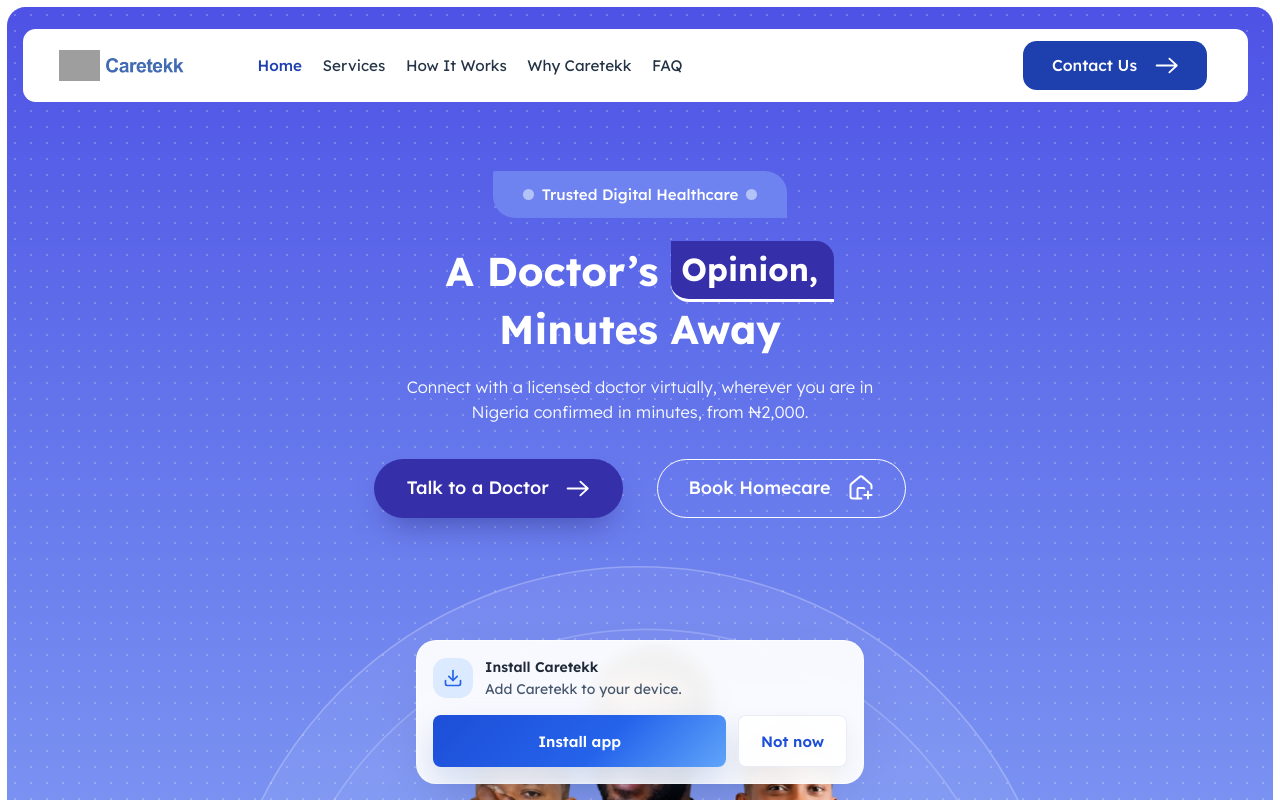
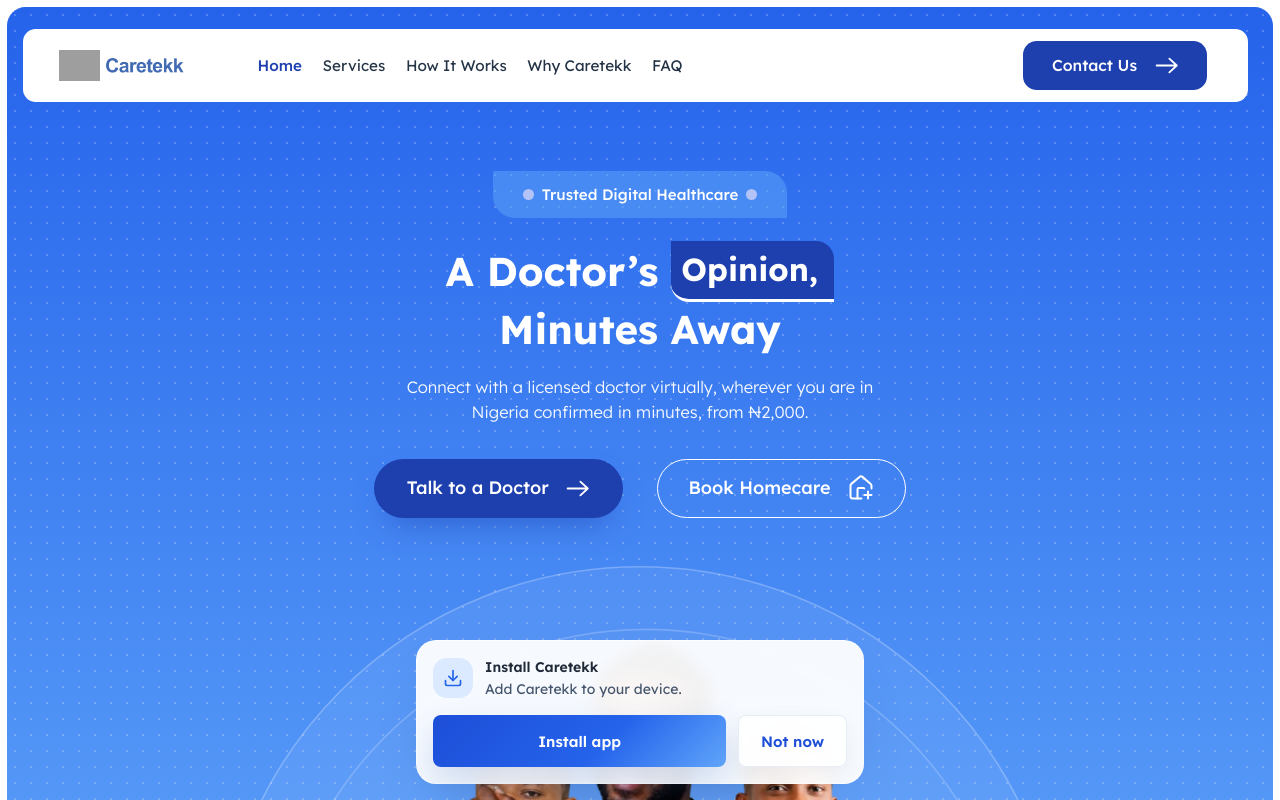
Before and after one commit to akordonald15-hue/telehealthapp-frontend, a Next.js app: page / in a window 1280 px wide. Shown: the top 800 px of the page. Built offline with nearby package versions, Linux system fonts and the light colour scheme; grey boxes are pictures that could not be loaded.

Commit message:
updated the landing page with the right text and background color

```diff
--- a/src/app/globals.css
+++ b/src/app/globals.css
@@ -238,76 +238,6 @@
 @media (min-width: 1024px) {
   .lp-scale {
     zoom: calc(tan(atan2(min(100cqw, 1920px), 1000px)));
-  }
-}
-
-.ct-wave-btn {
-  --wave-ease: cubic-bezier(0.45, 0, 0.2, 1);
-  position: relative;
-  isolation: isolate;
-  overflow: hidden;
-  transition: color 400ms var(--wave-ease);
-}
-
-.ct-wave-btn::after {
-  content: "";
-  position: absolute;
-  z-index: -1;
-  left: 100%;
-  top: 100%;
-  width: 280px;
-  height: 280px;
-  margin: -140px 0 0 -140px;
-  border-radius: 30%;
-  background: linear-gradient(to right, var(--wave), color-mix(in srgb, var(--wave) 72%, transparent));
-  translate: 50px 50px;
-  scale: 0.3;
-  pointer-events: none;
-  animation: ct-wave-spin 9s linear infinite paused;
-  transition:
-    left 700ms var(--wave-ease),
-    top 700ms var(--wave-ease),
-    translate 700ms var(--wave-ease),
-    scale 700ms var(--wave-ease);
-}
-
-.ct-wave-btn:hover,
-.ct-wave-btn:focus-visible {
-  color: var(--wave-text);
-  transition: color 550ms var(--wave-ease);
-}
-
-.ct-wave-btn:hover::after,
-.ct-wave-btn:focus-visible::after {
-  left: 50%;
-  top: 50%;
-  translate: 0 0;
-  scale: 1;
-  animation-play-state: running;
-  transition-duration: 1400ms;
-}
-
-@keyframes ct-wave-spin {
-  to {
-    rotate: 360deg;
-  }
-}
-
-@media (prefers-reduced-motion: reduce) {
-  .ct-wave-btn::after {
-    left: 50%;
-    top: 50%;
-    translate: 0 0;
-    scale: 1;
-    opacity: 0;
-    animation: none;
-    transition: opacity 200ms ease;
-  }
-
-  .ct-wave-btn:hover::after,
-  .ct-wave-btn:focus-visible::after {
-    opacity: 1;
-    transition-duration: 200ms;
   }
 }
 
--- a/src/components/marketing/hero-slideshow.tsx
+++ b/src/components/marketing/hero-slideshow.tsx
@@ -4,11 +4,11 @@
 import gsap from "gsap";
 import { ScrollTrigger } from "gsap/ScrollTrigger";
 import Image from "next/image";
+import Link from "next/link";
 import { HousePlus } from "lucide-react";
 import { useRef, useState } from "react";
 
 import { ArrowLongRightIcon } from "@/components/marketing/marketing-icons";
-import { WaveButton } from "@/components/ui/wave-button";
 import { heroSlides } from "@/features/marketing/data";
 import { cn } from "@/lib/utils";
 
@@ -112,7 +112,7 @@
         }
       }}
     >
-      <div className="inline-flex h-[47.6px] items-center gap-[8px] rounded-[22px] rounded-br-none rounded-tl-[2px] bg-[#6E83EF] pl-[30.2px] pr-[30px] text-[15.15px] font-medium leading-none text-white max-sm:px-5">
+      <div className="inline-flex h-[47.6px] items-center gap-[8px] rounded-[22px] rounded-br-none rounded-tl-[2px] bg-[#60A5FA80] pl-[30.2px] pr-[30px] text-[15.15px] font-medium leading-none text-white max-sm:px-5">
         <span className="h-[10.6px] w-[10.6px] rounded-full bg-[#B3C2F7]" />
         Trusted Digital Healthcare
         <span className="h-[10.6px] w-[10.6px] rounded-full bg-[#B3C2F7]" />
@@ -165,23 +165,20 @@
       </div>
 
       <div className="mt-[35.15px] flex justify-center gap-[33.9px] max-sm:flex-col max-sm:gap-4">
-        <WaveButton
+        <Link
           href="/register"
-          variant="indigo"
-          className="h-[58.8px] w-[249.5px] gap-[17.6px] rounded-full text-[18px] font-medium leading-none shadow-[0_16px_32px_-14px_rgba(30,27,107,0.55)] max-sm:w-full"
+          className="inline-flex h-[58.8px] w-[249.5px] items-center justify-center gap-[17.6px] rounded-full bg-[#1E40AF] text-[18px] font-medium leading-none text-white shadow-[0_16px_32px_-14px_rgba(30,64,175,0.6)] hover:bg-[#1E3A8A] focus-visible:outline-none focus-visible:ring-4 focus-visible:ring-white/40 max-sm:w-full"
         >
           Talk to a Doctor
           <ArrowLongRightIcon className="h-[17px] w-[23.4px]" />
-        </WaveButton>
-        <WaveButton
+        </Link>
+        <Link
           href="/register"
-          variant="outline"
-          waveTextColor="#362FAA"
-          className="h-[58.8px] w-[249.5px] gap-[16.4px] rounded-full text-[18px] font-medium leading-none max-sm:w-full"
+          className="inline-flex h-[58.8px] w-[249.5px] items-center justify-center gap-[16.4px] rounded-full border border-white text-[18px] font-medium leading-none text-white hover:bg-white/10 focus-visible:outline-none focus-visible:ring-4 focus-visible:ring-white/40 max-sm:w-full"
         >
           Book Homecare
           <HousePlus className="h-[28px] w-[28px]" strokeWidth={1.7} />
-        </WaveButton>
+        </Link>
       </div>
 
       <div className="relative mx-auto mt-[48px] grid h-[447px] w-[850px] max-w-full max-sm:left-1/2 max-sm:h-[316px] max-sm:w-[600px] max-sm:max-w-none max-sm:-translate-x-1/2">
--- a/src/components/marketing/landing-page.tsx
+++ b/src/components/marketing/landing-page.tsx
@@ -53,8 +53,7 @@
       <div className="@container">
         {/* Hero */}
         <section className="lp-scale bg-white px-[7px] pb-[3px] pt-[7px]">
-          <div className="relative overflow-hidden rounded-[18.5px] bg-[linear-gradient(180deg,#4E52E5_0%,#6070EA_35%,#86A2F5_100%)] pt-[163.5px] text-center max-lg:px-4 max-lg:pt-[104px]">
-            {/* Dot grid. The circles behind the team are drawn by HeroSlideshow. */}
+          <div className="relative overflow-hidden rounded-[18.5px] bg-[linear-gradient(180deg,#2563EB_0%,#60A5FA_100%)] pt-[163.5px] text-center max-lg:px-4 max-lg:pt-[104px]">
             <div
               aria-hidden
               className="pointer-events-none absolute inset-0 bg-[radial-gradient(rgb(255_255_255/0.22)_1px,transparent_1.4px)] bg-[size:16px_16px]"
@@ -70,9 +69,9 @@
 
         <section id="solution" className={`lp-scale bg-[#F2F5FE] px-4 pb-[104px] pt-[72px] ${LIGHT_DOTS}`}>
           <RevealLines className="text-center">
-            <p className="text-[14px] font-medium uppercase tracking-[0.2em] text-[#4846B3]">Solution</p>
+            <p className="text-[14px] font-medium uppercase tracking-[0.2em] text-[#1E40AF]">Solution</p>
             <h2 className="mt-[16px] text-[40.25px] font-bold leading-[48.2px] text-[#131A2F] max-sm:text-[30px] max-sm:leading-[1.2]">
-              One <span className="text-[#5F72F0]">Platform.</span> Two
+              One <span className="text-[#3B82F6]">Platform.</span> Two
               <br /> Ways to Get Real Care.
             </h2>
           </RevealLines>
@@ -651,7 +650,7 @@
         "flex flex-col rounded-[28px] px-[40px] max-sm:px-[28px]",
         tall ? "justify-end pb-[56px] pt-[48px] md:min-h-[426px]" : "pb-[44px] pt-[42px]",
         dark
-          ? "bg-[#303086] bg-[radial-gradient(rgb(255_255_255/0.09)_1px,transparent_1.4px)] bg-[size:16px_16px] shadow-[0_28px_60px_-30px_rgba(48,48,134,0.6)]"
+          ? "bg-[#1E3A8A] bg-[radial-gradient(rgb(255_255_255/0.09)_1px,transparent_1.4px)] bg-[size:16px_16px] shadow-[0_28px_60px_-30px_rgba(30,58,138,0.6)]"
           : "bg-white shadow-[0_22px_48px_-28px_rgba(48,48,134,0.2)]",
         className,
       )}
--- a/src/components/marketing/platform-stats.tsx
+++ b/src/components/marketing/platform-stats.tsx
@@ -46,7 +46,7 @@
           className="flex flex-col-reverse items-center justify-end py-[20px] text-center md:border-l md:border-[#C8CBE6] md:first:border-l-0"
         >
           <dt className="mt-[12px] text-[15.5px] leading-tight text-[#4B4B5C] max-sm:text-[14px]">{stat.label}</dt>
-          <dd className="text-[46px] font-bold leading-none tabular-nums text-[#5560E8] max-sm:text-[36px]">
+          <dd className="text-[46px] font-bold leading-none tabular-nums text-[#3472EF] max-sm:text-[36px]">
             <span className="sr-only">
               {formatNumber(stat.value)}
               {stat.suffix}
--- a/src/components/ui/wave-button.tsx
+++ /dev/null
@@ -1,39 +0,0 @@
-import Link from "next/link";
-import type { ComponentProps, CSSProperties } from "react";
-
-import { cn } from "@/lib/utils";
-
-type WaveButtonVariant = "solid" | "indigo" | "outline";
-
-const variantStyles: Record<WaveButtonVariant, { className: string; wave: string; waveText: string }> = {
-  solid: { className: "bg-[#1E40AF] text-white", wave: "#172554", waveText: "#ffffff" },
-  indigo: { className: "bg-[#362FAA] text-white", wave: "#1E1B6B", waveText: "#ffffff" },
-  outline: { className: "border border-white text-white", wave: "#ffffff", waveText: "#1E40AF" },
-};
-
-type WaveProps = {
-  variant?: WaveButtonVariant;
-  waveColor?: string;
-  waveTextColor?: string;
-};
-
-export type WaveButtonProps = WaveProps &
-  (({ href: ComponentProps<typeof Link>["href"] } & Omit<ComponentProps<typeof Link>, "href">) | ({ href?: undefined } & ComponentProps<"button">));
-
-export function WaveButton({ variant = "solid", waveColor, waveTextColor, className, style, ...props }: WaveButtonProps) {
-  const styles = variantStyles[variant];
-  const shared = {
-    className: cn(
-      "ct-wave-btn inline-flex items-center justify-center focus-visible:outline-none focus-visible:ring-4 focus-visible:ring-[#2563EB]/25",
-      styles.className,
-      className,
-    ),
-    style: { ...style, "--wave": waveColor ?? styles.wave, "--wave-text": waveTextColor ?? styles.waveText } as CSSProperties,
-  };
-
-  if (props.href !== undefined) {
-    return <Link {...props} {...shared} />;
-  }
-
-  return <button type="button" {...props} {...shared} />;
-}
--- a/src/features/marketing/data.ts
+++ b/src/features/marketing/data.ts
@@ -163,7 +163,7 @@
     lead: "A Doctor’s",
     highlight: "Opinion,",
     tail: "Minutes Away",
-    highlightClassName: "bg-[#362FAA]",
+    highlightClassName: "bg-[#1E40AF]",
     text: "Connect with a licensed doctor virtually, wherever you are in Nigeria confirmed in minutes, from ₦2,000.",
     image: "/img/team-consult.webp",
     alt: "Caretekk doctors ready for a virtual consultation",
@@ -172,7 +172,7 @@
     lead: "Real Care",
     highlight: "Right",
     tail: "at Your Door",
-    highlightClassName: "bg-[#1A2241]",
+    highlightClassName: "bg-[#1E40AF]",
     text: "Book a vetted nurse or caregiver for in-home care in Akwa Ibom from ₦5,000.",
     image: "/img/team-homecare.webp",
     alt: "Caretekk care team available for home visits",
```
Also changed, not shown: src/components/marketing/marketing-header.tsx (+7 -7 lines).
